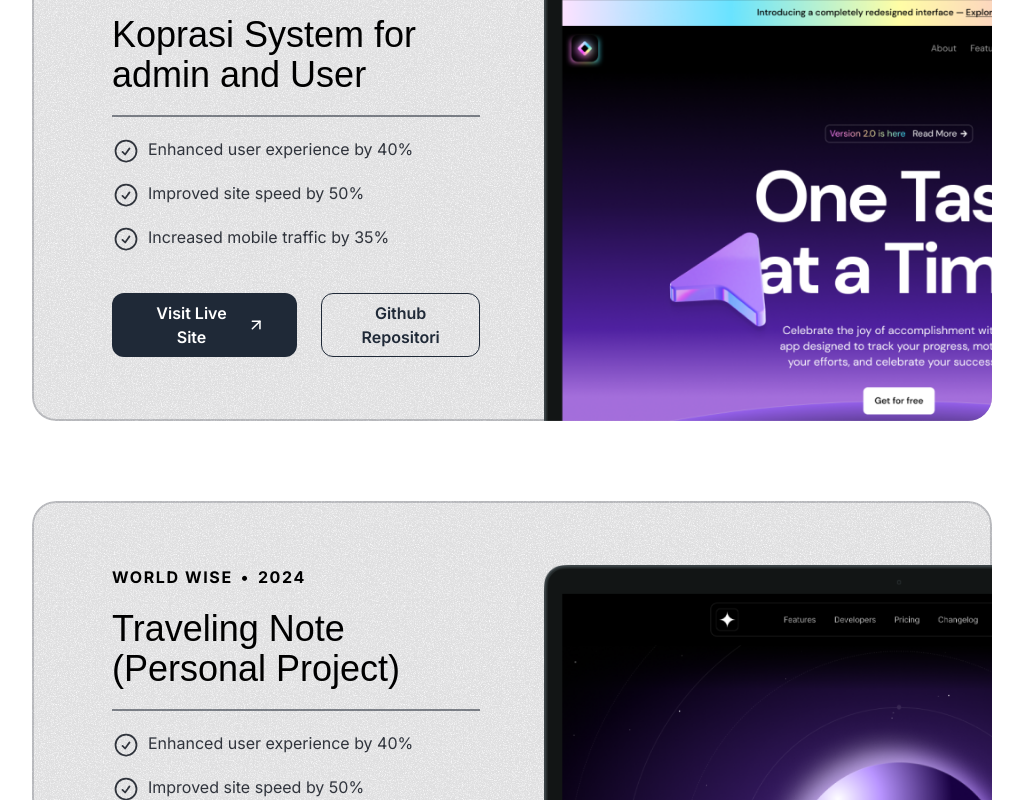
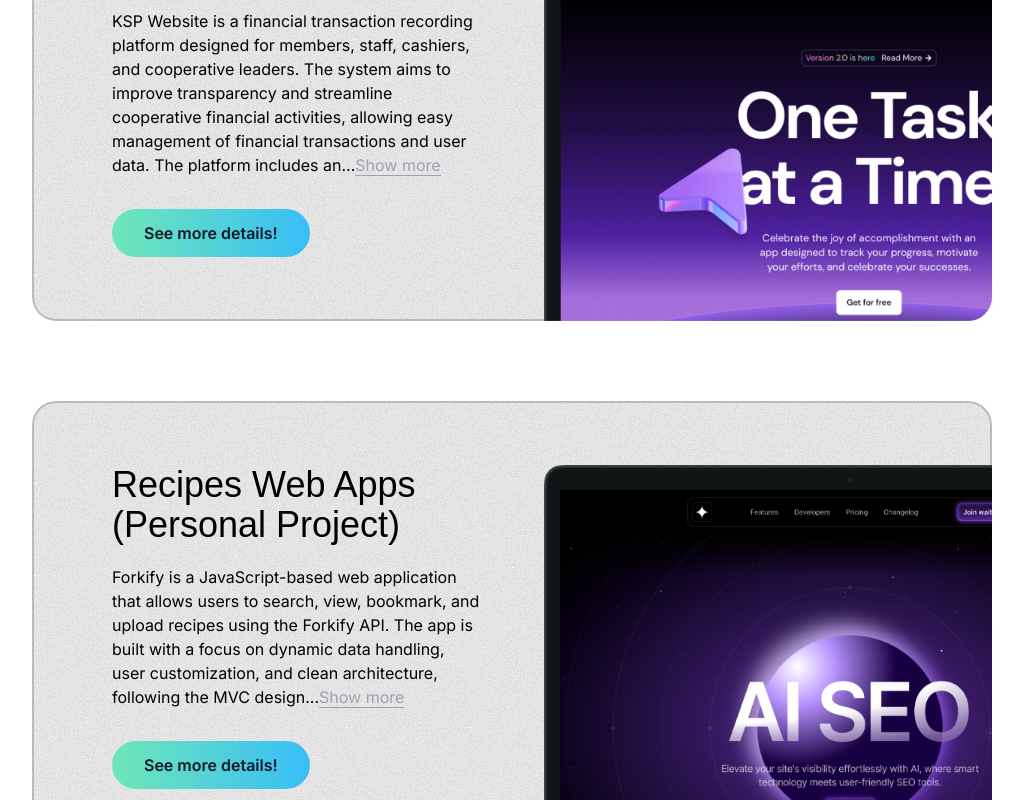
Before and after one commit to Yogihafidh/Yogi-Website, a Next.js app: page / in a window 1280 px wide. Shown: the part 2940-3740 px from the top of the page, without its empty margins (128-1151 px from the left). Built offline with nearby package versions, Linux system fonts and the light colour scheme; a web font is replaced by a local one.

Commit message:
feat: add text expander in description project and refactor UI project section

```diff
--- /dev/null
+++ b/src/components/ProjectCard.jsx
@@ -0,0 +1 @@
+export const ProjectCard = () => {};
--- /dev/null
+++ b/src/components/TextExpander.tsx
@@ -0,0 +1,23 @@
+"use client";
+
+import { PropsWithChildren, useState } from "react";
+
+export const TextExpander = ({
+  children,
+}: PropsWithChildren<{ children: string }>) => {
+  const [isExpanded, setIsExpanded] = useState(false);
+  const displayText = isExpanded
+    ? children
+    : `${children}`.split(" ").slice(0, 40).join(" ") + "...";
+  return (
+    <span>
+      {displayText}
+      <button
+        onClick={() => setIsExpanded(!isExpanded)}
+        className="border-b border-gray-400 leading-3 pb-1 text-gray-400"
+      >
+        {isExpanded ? "Show less" : "Show more"}
+      </button>
+    </span>
+  );
+};
--- a/src/sections/Projects.tsx
+++ b/src/sections/Projects.tsx
@@ -6,16 +6,42 @@ import CheckCircleIcon from "@/assets/icons/check-circle.svg";
 import ArrowUpRightIcon from "@/assets/icons/arrow-up-right.svg";
 import { SectionHeader } from "@/components/SeactionHeader";
 import { Card } from "@/components/Card";
+import { TextExpander } from "@/components/TextExpander";
 
 const portfolioProjects = [
   {
-    company: "Rumah Angsa Glambing",
+    company: "Rumah Angsa Glamping",
+    description:
+      "Rumah Angsa Glamping Management System is a digital solution built for Rumah Angsa, a glamping destination located in the scenic area of Gucci, Bumijawa, on the slopes of Mount Slamet. The system consists of two integrated applications: a guest-facing app that allows users to browse available cabins and make reservations easily, and an admin dashboard that enables the glamping team to manage bookings, update cabin descriptions, maintain guest data, and monitor performance through a visually appealing interface. This project was developed as part of a Software Construction course, aiming to enhance both the guest experience and operational efficiency for Rumah Angsa Glamping.",
     year: "2025",
     title: "Glamping Booking System",
     results: [
-      { title: "Boosted sales by 20%" },
-      { title: "Expanded customer reach by 35%" },
-      { title: "Increased brand awareness by 15%" },
+      {
+        title:
+          "Designed and developed the app system as a Full-Stack Developer",
+      },
+      {
+        title:
+          "Implemented Supabase for authentication, data storage, and backend management",
+      },
+      {
+        title:
+          "Built an admin dashboard using React.js to manage glamping bookings (CRUD)",
+      },
+      {
+        title:
+          "Developed the user-facing frontend with Next.js for browsing and making reservations",
+      },
+      {
+        title: "Integrated frontend and backend using APIs and Supabase SDK",
+      },
+      {
+        title: "Applied a responsive and user-friendly interface design",
+      },
+      {
+        title:
+          "Conducted functionality testing to ensure system stability and performance",
+      },
     ],
     link: "https://youtu.be/7hi5zwO75yc",
     image: lightSaasLandingPage,
@@ -24,34 +50,58 @@ const portfolioProjects = [
     company: "Koprasi KSP Cihonje",
     year: "2023",
     title: "Koprasi System for admin and User",
+    description:
+      "KSP Website is a financial transaction recording platform designed for members, staff, cashiers, and cooperative leaders. The system aims to improve transparency and streamline cooperative financial activities, allowing easy management of financial transactions and user data. The platform includes an admin interface for managing transactions and a user-facing system for cooperative members. This project was developed as part of a Website Programming course, focusing on enhancing both financial management and organizational efficiency within the cooperative.",
     results: [
-      { title: "Enhanced user experience by 40%" },
-      { title: "Improved site speed by 50%" },
-      { title: "Increased mobile traffic by 35%" },
+      {
+        title:
+          "Created the Software Requirements Specification (SRS) document to outline detailed system functionality.",
+      },
+      {
+        title:
+          "Developed CRUD features for managing user and transaction data.",
+      },
+      {
+        title:
+          "Built the frontend interface using HTML, CSS, and JavaScript, based on UI designs created in Figma.",
+      },
+      { title: "Designed and implemented the MySQL database structure." },
+      {
+        title:
+          "Created an Entity Relationship Diagram (ERD) to visualize and organize the database schema.",
+      },
+      { title: "Ensured cross-device responsiveness using media queries." },
     ],
     link: "https://youtu.be/4k7IdSLxh6w",
     image: darkSaasLandingPage,
   },
   {
-    company: "World Wise",
-    year: "2024",
-    title: "Traveling Note (Personal Project)",
-    results: [
-      { title: "Enhanced user experience by 40%" },
-      { title: "Improved site speed by 50%" },
-      { title: "Increased mobile traffic by 35%" },
-    ],
-    link: "https://youtu.be/Z7I5uSRHMHg",
-    image: aiStartupLandingPage,
-  },
-  {
     company: "Forkify Apps",
     year: "2022",
     title: "Recipes Web Apps (Personal Project)",
+    description:
+      "Forkify is a JavaScript-based web application that allows users to search, view, bookmark, and upload recipes using the Forkify API. The app is built with a focus on dynamic data handling, user customization, and clean architecture, following the MVC design pattern. This project was developed as part of a Javascript Course from Jonas.io Academy.",
     results: [
-      { title: "Enhanced user experience by 40%" },
-      { title: "Improved site speed by 50%" },
-      { title: "Increased mobile traffic by 35%" },
+      {
+        title:
+          "Developed the entire web application using Vanilla JavaScript and applied the MVC design pattern for modular, maintainable code.",
+      },
+      {
+        title:
+          "Integrated the Forkify API to enable dynamic recipe searching and detailed viewing.",
+      },
+      {
+        title:
+          "Built the frontend interface using HTML, CSS, and JavaScript, based on UI designs created in Figma.",
+      },
+      {
+        title:
+          "Built features like portion adjustment (using the Fracty library), bookmarking (using local storage), and recipe upload functionality, allowing users to adjust servings, save favorite recipes, and submit their own.",
+      },
+      {
+        title:
+          "Applied Object-Oriented Programming (OOP) principles to structure the app's interface and logic effectively.",
+      },
     ],
     link: "https://youtu.be/Z7I5uSRHMHg",
     image: aiStartupLandingPage,
@@ -75,6 +125,28 @@ export const ProjectsSection = () => {
           >
             <div className="lg:grid lg:grid-cols-2 lg:gap-16">
               <div className="lg:pb-16">
+                <h3 className="mb-4 md:mb-5 font-serif text-3xl md:text-4xl">
+                  {project.title}
+                </h3>
+                <p className="mb-8">
+                  <TextExpander>{project.description}</TextExpander>
+                </p>
+
+                <button className="mb-6 lg:mb-0 bg-gradient-to-r from-emerald-300 to-sky-400 text-gray-900 h-12 w-full md:w-auto px-8 rounded-full font-semibold inline-flex gap-2 items-center justify-center">
+                  See more details!
+                </button>
+              </div>
+
+              <div className="relative">
+                <Image
+                  src={project.image}
+                  alt={project.title}
+                  className="-mb-4 md:mb-0 lg:absolute lg:w-auto lg:h-full lg:max-w-none"
+                />
+              </div>
+            </div>
+
+            <div className="lg:pb-16 hidden">
               <div className="font-bold uppercase tracking-widest inline-flex gap-2 mb-2 md:mb-5">
                 <span>{project.company}</span>
                 <span>&bull;</span>
@@ -109,15 +181,6 @@ export const ProjectsSection = () => {
                 </a>
               </div>
             </div>
-
-              <div className="relative">
-                <Image
-                  src={project.image}
-                  alt={project.title}
-                  className="-mb-4 md:mb-0 lg:absolute lg:w-auto lg:h-full lg:max-w-none"
-                />
-              </div>
-            </div>
           </Card>
         ))}
       </div>
```
Lines whose indentation alone changed are shown as unchanged.
